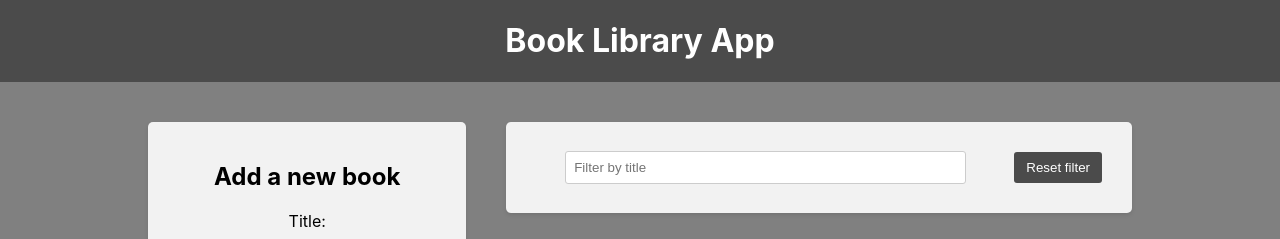
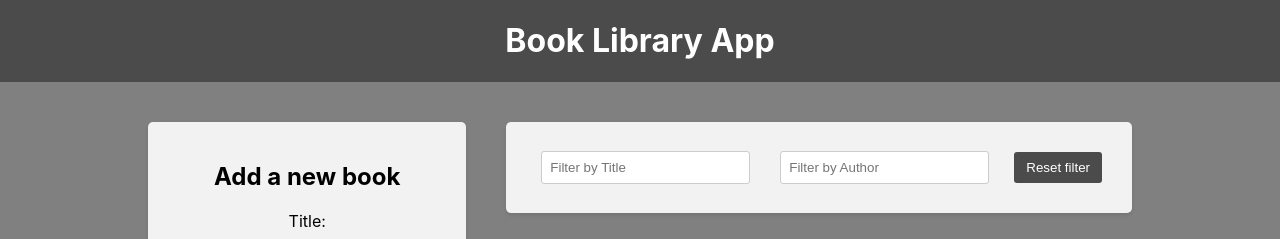
Before and after one commit to oazakharova/book-library-app, a React (Create React App) app in the folder frontend/: page / in a window 1280 px wide. Shown: the top 239 px of the page. Built offline with nearby package versions, Linux system fonts and the light colour scheme.

Commit message:
the author filtering functionality added

```diff
--- a/frontend/src/components/BookList/BookList.js
+++ b/frontend/src/components/BookList/BookList.js
@@ -4,13 +4,17 @@
 
 import './BookList.css';
 import { deleteBook, toggleFavorive } from '../../redux/books/actionCreators';
-import { selectTitleFilter } from '../../redux/slices/filterSlice';
+import {
+  selectTitleFilter,
+  selectAuthorFilter,
+} from '../../redux/slices/filterSlice';
 
 const BookList = () => {
   const books = useSelector((state) => state.books);
   const dispatch = useDispatch();
 
   const titleFilter = useSelector(selectTitleFilter);
+  const authorFilter = useSelector(selectAuthorFilter);
 
   const handleDeleteBook = (bookId) => {
     dispatch(deleteBook(bookId));
@@ -24,7 +28,10 @@
     const matchesTitle = book.title
       .toLowerCase()
       .includes(titleFilter.toLowerCase());
-    return matchesTitle;
+    const matchesAuthor = book.author
+      .toLowerCase()
+      .includes(authorFilter.toLowerCase());
+    return matchesTitle && matchesAuthor;
   });
 
   return (
--- a/frontend/src/components/Filter/Filter.js
+++ b/frontend/src/components/Filter/Filter.js
@@ -5,11 +5,14 @@
   setTitleFilter,
   resetFilters,
   selectTitleFilter,
+  setAuthorFilter,
+  selectAuthorFilter,
 } from '../../redux/slices/filterSlice';
 
 const Filter = () => {
   const dispatch = useDispatch();
   const titleFilter = useSelector(selectTitleFilter);
+  const authorFilter = useSelector(selectAuthorFilter);
 
   const handleTitleFilterChange = (e) => {
     dispatch(setTitleFilter(e.target.value));
@@ -17,6 +20,10 @@
 
   const handleResetFilterss = () => {
     dispatch(resetFilters());
+  };
+
+  const handleAuthorFilterChange = (e) => {
+    dispatch(setAuthorFilter(e.target.value));
   };
 
   return (
@@ -27,7 +34,15 @@
             onChange={handleTitleFilterChange}
             value={titleFilter}
             type="text"
-            placeholder="Filter by title"
+            placeholder="Filter by Title"
+          />
+        </div>
+        <div className="filter-group">
+          <input
+            onChange={handleAuthorFilterChange}
+            value={authorFilter}
+            type="text"
+            placeholder="Filter by Author"
           />
         </div>
         <button onClick={handleResetFilterss}>Reset filter</button>
--- a/frontend/src/redux/slices/filterSlice.js
+++ b/frontend/src/redux/slices/filterSlice.js
@@ -2,6 +2,7 @@
 
 const initialState = {
   title: '',
+  author: '',
 };
 
 const filterSlice = createSlice({
@@ -15,15 +16,20 @@
     resetFilters: (state) => {
       return initialState;
     },
+    setAuthorFilter: (state, action) => {
+      state.author = action.payload;
+    },
   },
 });
 
 // действия
 // const setTitleFilter = filterSlice.actions.setTitleFilter;
-export const { setTitleFilter, resetFilters } = filterSlice.actions;
+export const { setTitleFilter, resetFilters, setAuthorFilter } =
+  filterSlice.actions;
 
 // отдельные функции для выбора определенных частей состояния, чтобы не делать это в компонентах
 export const selectTitleFilter = (state) => state.filter.title; // filter - название слайса, title - название свойства в состоянии
+export const selectAuthorFilter = (state) => state.filter.author;
 
 // редьюсер
 export default filterSlice.reducer;
```
